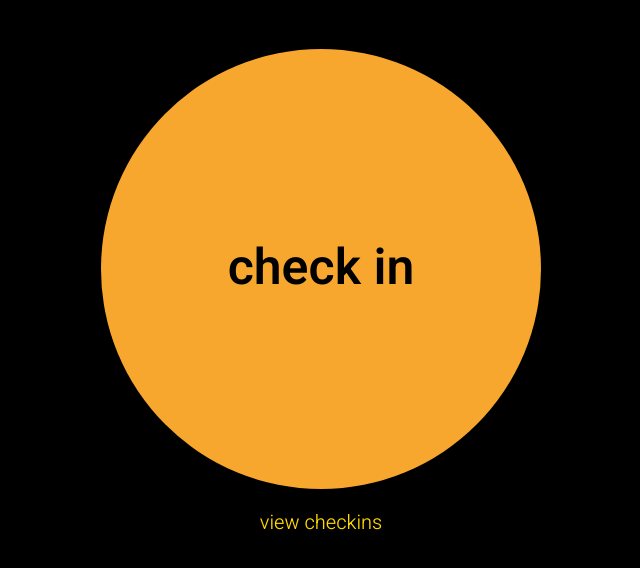
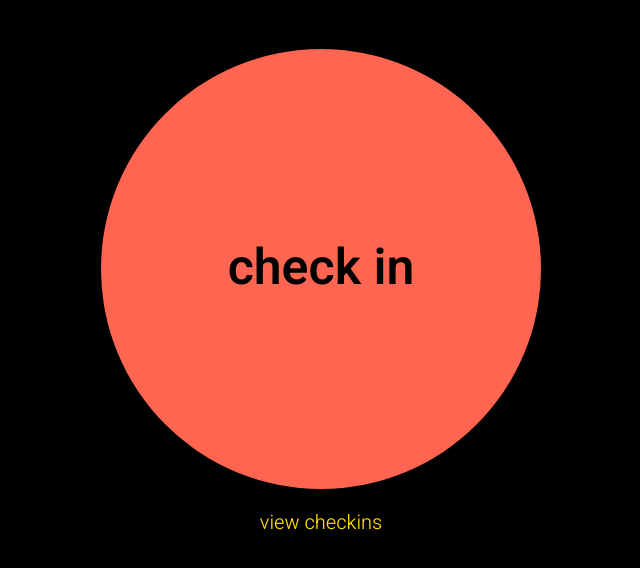
Before and after one commit to joelchang127/weather-me-app, a website: page public/index.html in a window 1280 px wide. In both pictures the pointer is over the button "check in". Shown: the part 206-774 px from the top of the page, without its empty margins (319-959 px from the left). Drawn offline with Linux system fonts and the light colour scheme.

Commit message:
css fixes

```diff
--- a/public/index.css
+++ b/public/index.css
@@ -40,7 +40,7 @@ button {
 }
 
 button:hover {
-  background-color:rgb(248, 167, 46);
+  background-color:rgb(255, 101, 81);
 }
 
 
```
